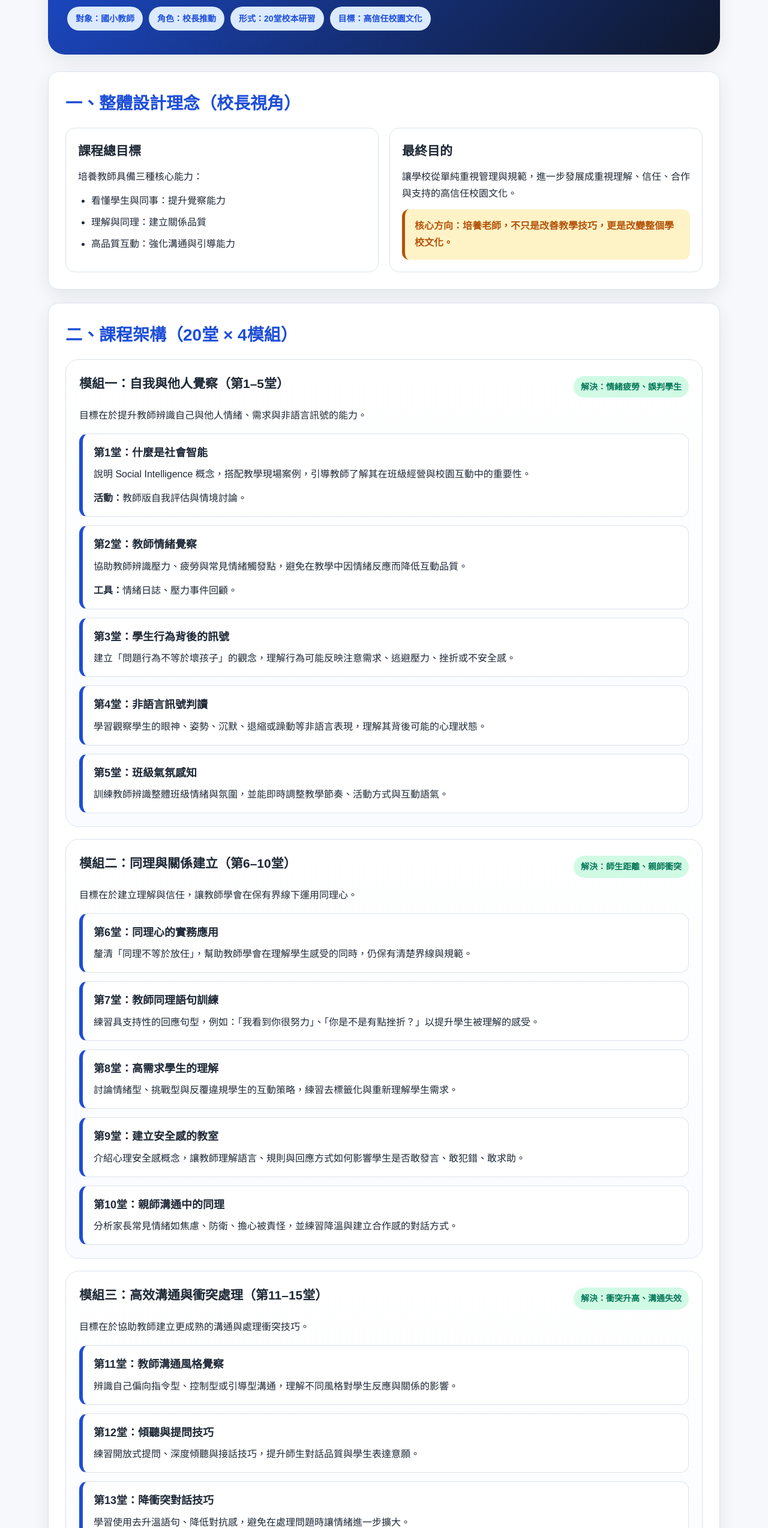
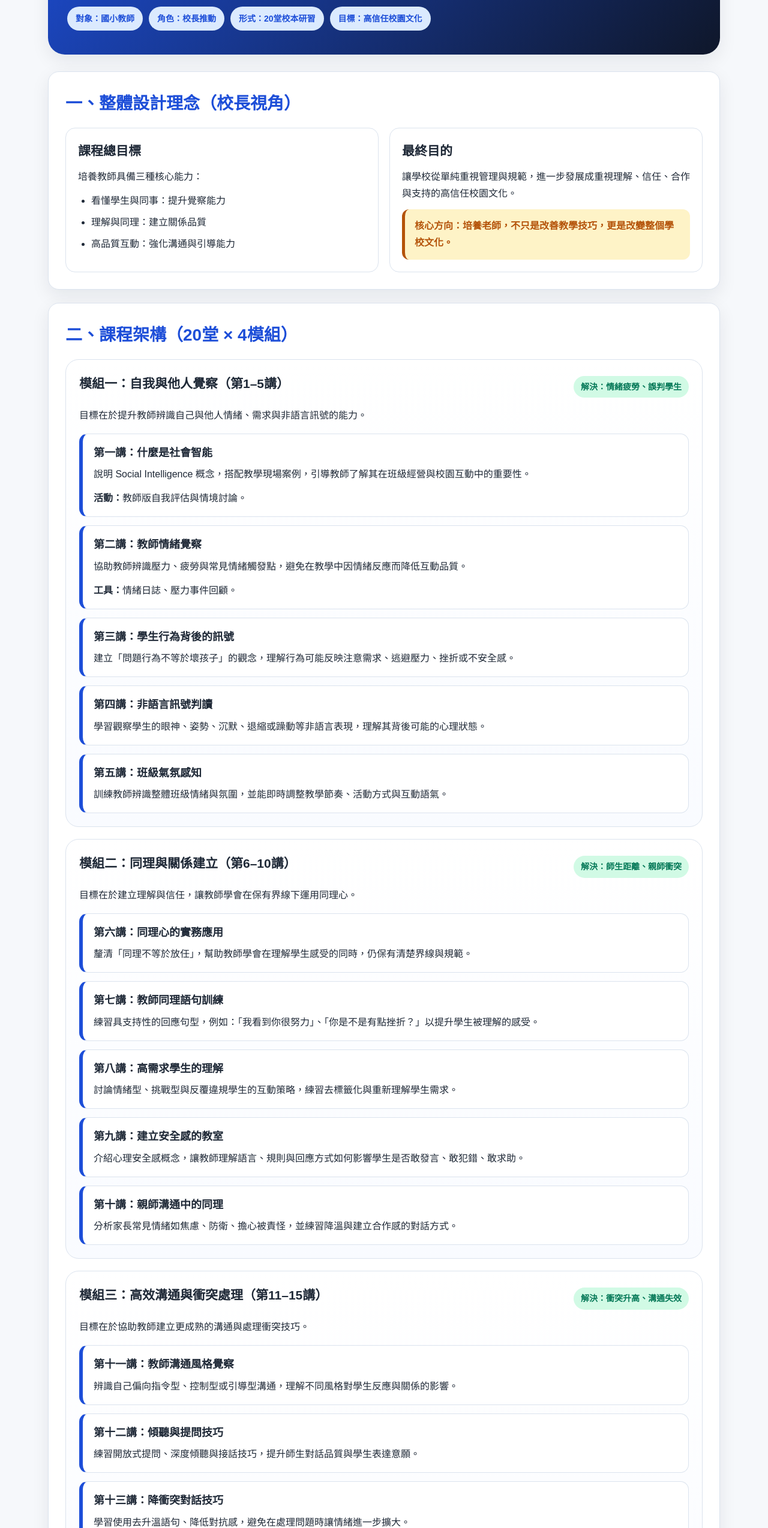
Before and after one commit to OccupationPhysicianJimmy/SocialIntelligenceDisorder, a plain HTML site: page Campus/CampusSocialSkill20.html in a window 1280 px wide. Shown: the part 252-2800 px from the top of the page at 60% size. Drawn offline with Linux system fonts and the light colour scheme.

Commit message:
Update CampusSocialSkill20.html

```diff
--- a/Campus/CampusSocialSkill20.html
+++ b/Campus/CampusSocialSkill20.html
@@ -1,4 +1,3 @@
-
 <!DOCTYPE html>
 <html lang="zh-Hant">
 <head>
@@ -170,6 +169,16 @@
       margin-bottom: 6px;
     }
 
+    .lesson-title a {
+      color: inherit;
+      text-decoration: none;
+    }
+
+    .lesson-title a:hover {
+      color: var(--brand);
+      text-decoration: underline;
+    }
+
     .lesson p:last-child { margin-bottom: 0; }
 
     .highlight {
@@ -245,31 +254,33 @@
 
       <article class="module">
         <div class="module-title">
-          <h3>模組一：自我與他人覺察（第1–5堂）</h3>
+          <h3>模組一：自我與他人覺察（第1–5講）</h3>
           <span class="badge">解決：情緒疲勞、誤判學生</span>
         </div>
         <p>目標在於提升教師辨識自己與他人情緒、需求與非語言訊號的能力。</p>
         <div class="lesson-list">
           <div class="lesson">
-            <div class="lesson-title">第1堂：什麼是社會智能</div>
+            <div class="lesson-title">
+              <a href="campus/campusSocialSkill/Skill1.html">第一講：什麼是社會智能</a>
+            </div>
             <p>說明 Social Intelligence 概念，搭配教學現場案例，引導教師了解其在班級經營與校園互動中的重要性。</p>
             <p><strong>活動：</strong>教師版自我評估與情境討論。</p>
           </div>
           <div class="lesson">
-            <div class="lesson-title">第2堂：教師情緒覺察</div>
+            <div class="lesson-title">第二講：教師情緒覺察</div>
             <p>協助教師辨識壓力、疲勞與常見情緒觸發點，避免在教學中因情緒反應而降低互動品質。</p>
             <p><strong>工具：</strong>情緒日誌、壓力事件回顧。</p>
           </div>
           <div class="lesson">
-            <div class="lesson-title">第3堂：學生行為背後的訊號</div>
+            <div class="lesson-title">第三講：學生行為背後的訊號</div>
             <p>建立「問題行為不等於壞孩子」的觀念，理解行為可能反映注意需求、逃避壓力、挫折或不安全感。</p>
           </div>
           <div class="lesson">
-            <div class="lesson-title">第4堂：非語言訊號判讀</div>
+            <div class="lesson-title">第四講：非語言訊號判讀</div>
             <p>學習觀察學生的眼神、姿勢、沉默、退縮或躁動等非語言表現，理解其背後可能的心理狀態。</p>
           </div>
           <div class="lesson">
-            <div class="lesson-title">第5堂：班級氣氛感知</div>
+            <div class="lesson-title">第五講：班級氣氛感知</div>
             <p>訓練教師辨識整體班級情緒與氛圍，並能即時調整教學節奏、活動方式與互動語氣。</p>
           </div>
         </div>
@@ -277,29 +288,29 @@
 
       <article class="module">
         <div class="module-title">
-          <h3>模組二：同理與關係建立（第6–10堂）</h3>
+          <h3>模組二：同理與關係建立（第6–10講）</h3>
           <span class="badge">解決：師生距離、親師衝突</span>
         </div>
         <p>目標在於建立理解與信任，讓教師學會在保有界線下運用同理心。</p>
         <div class="lesson-list">
           <div class="lesson">
-            <div class="lesson-title">第6堂：同理心的實務應用</div>
+            <div class="lesson-title">第六講：同理心的實務應用</div>
             <p>釐清「同理不等於放任」，幫助教師學會在理解學生感受的同時，仍保有清楚界線與規範。</p>
           </div>
           <div class="lesson">
-            <div class="lesson-title">第7堂：教師同理語句訓練</div>
+            <div class="lesson-title">第七講：教師同理語句訓練</div>
             <p>練習具支持性的回應句型，例如：「我看到你很努力」、「你是不是有點挫折？」以提升學生被理解的感受。</p>
           </div>
           <div class="lesson">
-            <div class="lesson-title">第8堂：高需求學生的理解</div>
+            <div class="lesson-title">第八講：高需求學生的理解</div>
             <p>討論情緒型、挑戰型與反覆違規學生的互動策略，練習去標籤化與重新理解學生需求。</p>
           </div>
           <div class="lesson">
-            <div class="lesson-title">第9堂：建立安全感的教室</div>
+            <div class="lesson-title">第九講：建立安全感的教室</div>
             <p>介紹心理安全感概念，讓教師理解語言、規則與回應方式如何影響學生是否敢發言、敢犯錯、敢求助。</p>
           </div>
           <div class="lesson">
-            <div class="lesson-title">第10堂：親師溝通中的同理</div>
+            <div class="lesson-title">第十講：親師溝通中的同理</div>
             <p>分析家長常見情緒如焦慮、防衛、擔心被責怪，並練習降溫與建立合作感的對話方式。</p>
           </div>
         </div>
@@ -307,29 +318,29 @@
 
       <article class="module">
         <div class="module-title">
-          <h3>模組三：高效溝通與衝突處理（第11–15堂）</h3>
+          <h3>模組三：高效溝通與衝突處理（第11–15講）</h3>
           <span class="badge">解決：衝突升高、溝通失效</span>
         </div>
         <p>目標在於協助教師建立更成熟的溝通與處理衝突技巧。</p>
         <div class="lesson-list">
           <div class="lesson">
-            <div class="lesson-title">第11堂：教師溝通風格覺察</div>
+            <div class="lesson-title">第十一講：教師溝通風格覺察</div>
             <p>辨識自己偏向指令型、控制型或引導型溝通，理解不同風格對學生反應與關係的影響。</p>
           </div>
           <div class="lesson">
-            <div class="lesson-title">第12堂：傾聽與提問技巧</div>
+            <div class="lesson-title">第十二講：傾聽與提問技巧</div>
             <p>練習開放式提問、深度傾聽與接話技巧，提升師生對話品質與學生表達意願。</p>
           </div>
           <div class="lesson">
-            <div class="lesson-title">第13堂：降衝突對話技巧</div>
+            <div class="lesson-title">第十三講：降衝突對話技巧</div>
             <p>學習使用去升溫語句、降低對抗感，避免在處理問題時讓情緒進一步擴大。</p>
           </div>
           <div class="lesson">
-            <div class="lesson-title">第14堂：處理學生衝突</div>
+            <div class="lesson-title">第十四講：處理學生衝突</div>
             <p>建立班級衝突調解流程，透過角色扮演練習中立介入、釐清事實與帶領雙方修復關係。</p>
           </div>
           <div class="lesson">
-            <div class="lesson-title">第15堂：困難對話（與家長／同事）</div>
+            <div class="lesson-title">第十五講：困難對話（與家長／同事）</div>
             <p>演練面對抱怨、質疑、誤會與高張力互動情境時，如何回應、穩住關係並聚焦問題解決。</p>
           </div>
         </div>
@@ -337,29 +348,29 @@
 
       <article class="module">
         <div class="module-title">
-          <h3>模組四：團隊文化與實踐（第16–20堂）</h3>
+          <h3>模組四：團隊文化與實踐（第16–20講）</h3>
           <span class="badge">解決：教師孤立、文化難落地</span>
         </div>
         <p>目標在於讓社會智能從個人能力進一步轉化為學校共同文化與行動。</p>
         <div class="lesson-list">
           <div class="lesson">
-            <div class="lesson-title">第16堂：教師間的社會智能</div>
+            <div class="lesson-title">第十六講：教師間的社會智能</div>
             <p>探討教師同儕互動中的理解、支持與合作，建立非批判、可互助的專業文化。</p>
           </div>
           <div class="lesson">
-            <div class="lesson-title">第17堂：回饋與支持技巧</div>
+            <div class="lesson-title">第十七講：回饋與支持技巧</div>
             <p>學習給予建設性回饋，從批評轉為支持，提升教師之間的專業對話品質。</p>
           </div>
           <div class="lesson">
-            <div class="lesson-title">第18堂：情緒耗竭與自我照顧</div>
+            <div class="lesson-title">第十八講：情緒耗竭與自我照顧</div>
             <p>討論教師 burnout 的風險與徵兆，並練習可在校園現場使用的微復原技巧。</p>
           </div>
           <div class="lesson">
-            <div class="lesson-title">第19堂：將社會智能融入教學</div>
+            <div class="lesson-title">第十九講：將社會智能融入教學</div>
             <p>思考如何把社會智能融入國語、生活、綜合活動與班級經營，讓其成為日常教學的一部分。</p>
           </div>
           <div class="lesson">
-            <div class="lesson-title">第20堂：學校行動方案</div>
+            <div class="lesson-title">第二十講：學校行動方案</div>
             <p>每位教師提出個人行動計畫，校長整合成校本推動策略，形成可持續推展的制度與文化。</p>
           </div>
         </div>
@@ -391,7 +402,7 @@
       <div class="grid-4">
         <div class="card">
           <h4>1. 採漸進式推動</h4>
-          <p>建議每月安排1–2堂，持續一學年，讓教師有時間消化、練習與修正。</p>
+          <p>建議每月安排1–2講，持續一學年，讓教師有時間消化、練習與修正。</p>
         </div>
         <div class="card">
           <h4>2. 建立安全學習文化</h4>
@@ -411,7 +422,7 @@
     <section class="section">
       <h2>五、最終目標</h2>
       <p>
-        這20堂課的本質，不是讓老師更會管學生，而是讓老師更能理解人；
+        這20講的本質，不是讓老師更會管學生，而是讓老師更能理解人；
         進一步讓學校從「管理系統」升級為「關係系統」，建立更有溫度、更有信任的教育現場。
       </p>
       <div class="highlight">一句話總結：培養教師的社會智能，就是在打造高信任、高理解、高合作的校園文化。</div>
```
